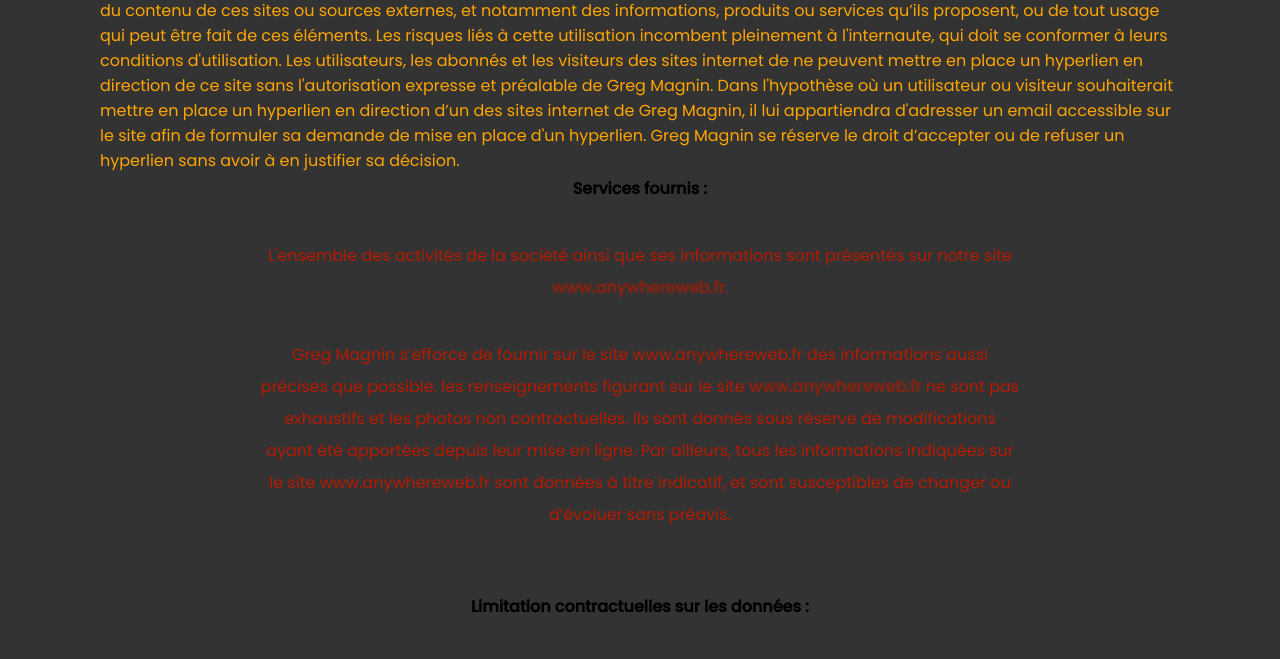
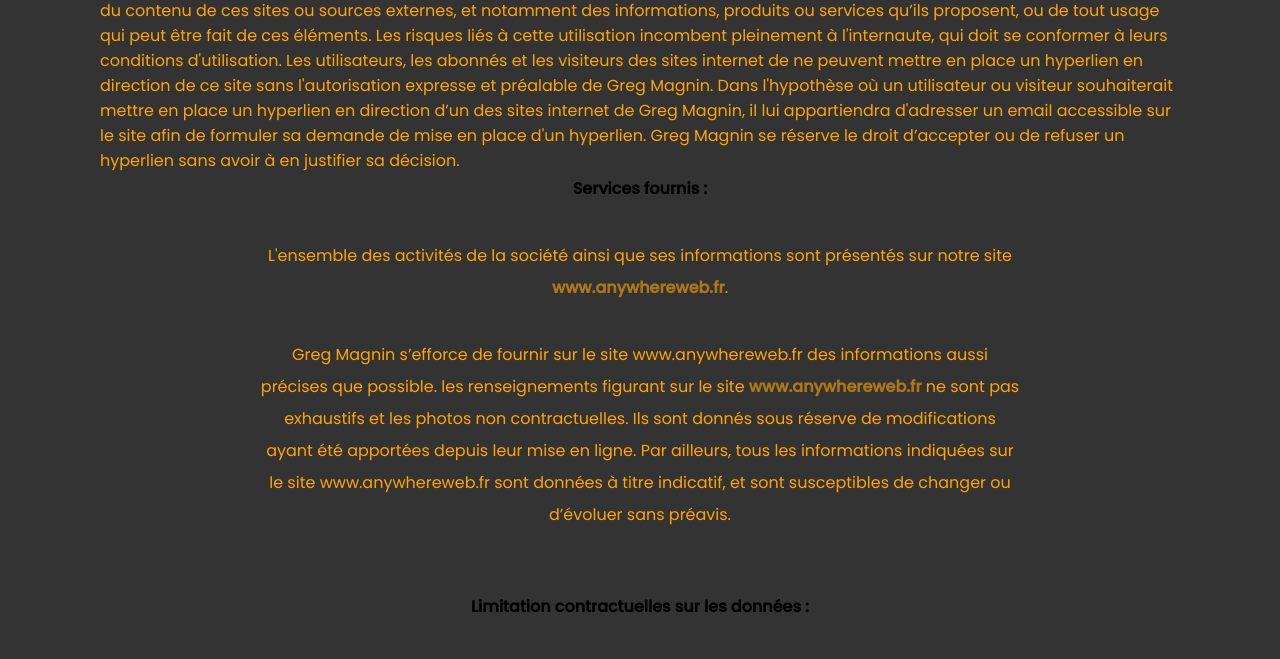
Before and after one commit to GregMagnin/AnyWhereWeb_, a PHP site: page /AWW/page/mentions_legales/ in a window 1280 px wide. Shown: the part 2250-2909 px from the top of the page. Run offline with PHP 8.4, Linux system fonts and the light colour scheme.

Commit message:
correction color mentions legales

```diff
--- a/page/mentions_legales/index.php
+++ b/page/mentions_legales/index.php
@@ -52,8 +52,8 @@ namespace SGL\AWW;
   Dans l'hypothèse où un utilisateur ou visiteur souhaiterait mettre en place un hyperlien en direction d’un des sites internet de Greg Magnin, il lui appartiendra d'adresser un email accessible sur le site afin de formuler sa demande de mise en place d'un hyperlien. Greg Magnin se réserve le droit d’accepter ou de refuser un hyperlien sans avoir à en justifier sa décision.
   </br>
   <p style="color: #b51a00;" id="services"><span style="color: rgb(0, 0, 0);"><b>Services fournis : </b></span></p>
-  <p style="color: #b51a00;">L'ensemble des activités de la société ainsi que ses informations sont présentés sur notre site <a href="http://www.anywhereweb.fr">www.anywhereweb.fr</a>.</p>
-  <p style="color: #b51a00;">Greg Magnin s’efforce de fournir sur le site www.anywhereweb.fr des informations aussi précises que possible. les renseignements figurant sur le site <a href="http://www.anywhereweb.fr">www.anywhereweb.fr</a> ne sont pas exhaustifs et les photos non contractuelles. Ils sont donnés sous réserve de modifications ayant été apportées depuis leur mise en ligne. Par ailleurs, tous les informations indiquées sur le site www.anywhereweb.fr<span style="color: #000000;"><b> </b></span>sont données à titre indicatif, et sont susceptibles de changer ou d’évoluer sans préavis. </p>
+  <p style="color: orange;">L'ensemble des activités de la société ainsi que ses informations sont présentés sur notre site <a href="http://www.anywhereweb.fr">www.anywhereweb.fr</a>.</p>
+  <p style="color: orange;">Greg Magnin s’efforce de fournir sur le site www.anywhereweb.fr des informations aussi précises que possible. les renseignements figurant sur le site <a href="http://www.anywhereweb.fr">www.anywhereweb.fr</a> ne sont pas exhaustifs et les photos non contractuelles. Ils sont donnés sous réserve de modifications ayant été apportées depuis leur mise en ligne. Par ailleurs, tous les informations indiquées sur le site www.anywhereweb.fr<span style="color: #000000;"><b> </b></span>sont données à titre indicatif, et sont susceptibles de changer ou d’évoluer sans préavis. </p>
   </br>
   <p style="color: #b51a00;"><span style="color: rgb(0, 0, 0);"><b>Limitation contractuelles sur les données : </b></span></p>
   Les informations contenues sur ce site sont aussi précises que possible et le site remis à jour à différentes périodes de l’année, mais peut toutefois contenir des inexactitudes ou des omissions. Si vous constatez une lacune, erreur ou ce qui parait être un dysfonctionnement, merci de bien vouloir le signaler par email, à l’adresse anywhereweb21@gmail.com, en décrivant le problème de la manière la plus précise possible (page posant problème, type d’ordinateur et de navigateur utilisé, …).
```
